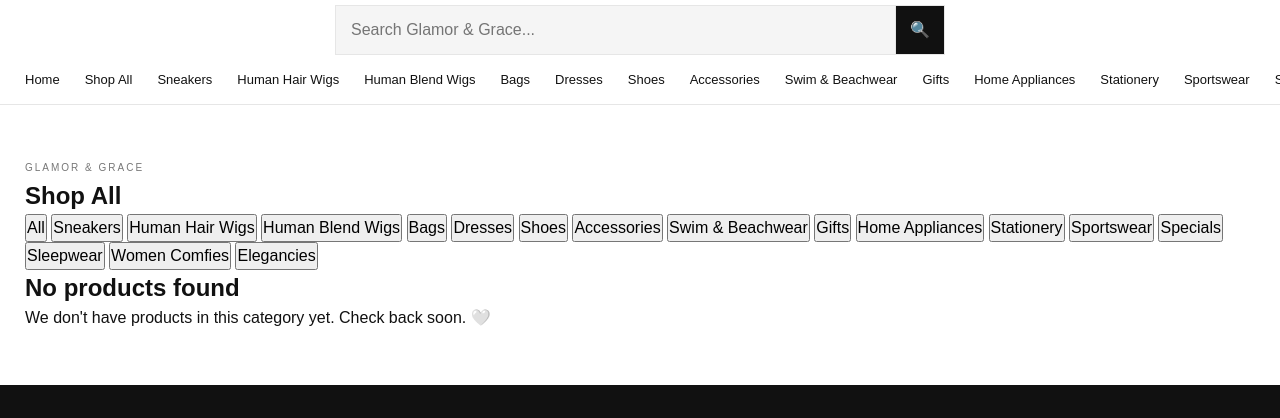
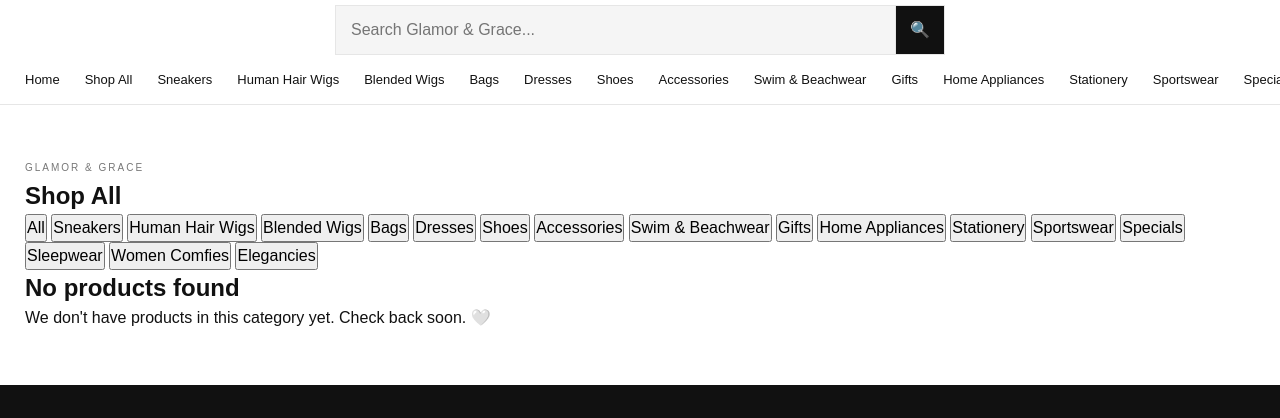
Before and after one commit to lezafula-ctrl/glamor-and-grace, a plain HTML site: page shop.html in a window 1280 px wide. Shown: the part 220-638 px from the top of the page. Drawn offline with nearby package versions, Linux system fonts and the light colour scheme; no server answers.

Commit message:
Fix blended wigs category links in shop

```diff
--- a/shop.html
+++ b/shop.html
@@ -65,7 +65,7 @@
         </div>
 
 
-        <div class="mobile-menu"><nav class="mobile-nav"><a href="index.html">Home</a><a href="shop.html">Shop All</a><a href="shop.html?category=Sneakers">Sneakers</a><a href="shop.html?category=Human%20Hair%20Wigs">Human Hair Wigs</a><a href="shop.html?category=Human%20Blend%20Wigs">Human Blend Wigs</a><a href="shop.html?category=Bags">Bags</a><a href="shop.html?category=Dresses">Dresses</a><a href="shop.html?category=Shoes">Shoes</a><a href="shop.html?category=Accessories">Accessories</a><a href="shop.html?category=Swim%20%26%20Beachwear">Swim & Beachwear</a><a href="shop.html?category=Gifts">Gifts</a><a href="shop.html?category=Home%20Appliances">Home Appliances</a><a href="shop.html?category=Stationery">Stationery</a><a href="shop.html?category=Sportswear">Sportswear</a><a href="shop.html?category=Specials">Specials</a><a href="shop.html?category=Sleepwear">Sleepwear</a><a href="shop.html?category=Women%20Comfies">Women Comfies</a><a href="shop.html?category=Elegancies">Elegancies</a><a href="index.html#faith-inspiration">Faith &amp; Inspiration</a></nav></div>
+        <div class="mobile-menu"><nav class="mobile-nav"><a href="index.html">Home</a><a href="shop.html">Shop All</a><a href="shop.html?category=Sneakers">Sneakers</a><a href="shop.html?category=Human%20Hair%20Wigs">Human Hair Wigs</a><a href="shop.html?category=Blended%20Wigs">Blended Wigs</a><a href="shop.html?category=Bags">Bags</a><a href="shop.html?category=Dresses">Dresses</a><a href="shop.html?category=Shoes">Shoes</a><a href="shop.html?category=Accessories">Accessories</a><a href="shop.html?category=Swim%20%26%20Beachwear">Swim & Beachwear</a><a href="shop.html?category=Gifts">Gifts</a><a href="shop.html?category=Home%20Appliances">Home Appliances</a><a href="shop.html?category=Stationery">Stationery</a><a href="shop.html?category=Sportswear">Sportswear</a><a href="shop.html?category=Specials">Specials</a><a href="shop.html?category=Sleepwear">Sleepwear</a><a href="shop.html?category=Women%20Comfies">Women Comfies</a><a href="shop.html?category=Elegancies">Elegancies</a><a href="index.html#faith-inspiration">Faith &amp; Inspiration</a></nav></div>
 
         <!-- SEARCH -->
 
@@ -92,7 +92,7 @@
             <a href="shop.html">Shop All</a>
             <a href="shop.html?category=Sneakers">Sneakers</a>
             <a href="shop.html?category=Human%20Hair%20Wigs">Human Hair Wigs</a>
-            <a href="shop.html?category=Human%20Blend%20Wigs">Human Blend Wigs</a>
+            <a href="shop.html?category=Blended%20Wigs">Blended Wigs</a>
             <a href="shop.html?category=Bags">Bags</a>
             <a href="shop.html?category=Dresses">Dresses</a>
             <a href="shop.html?category=Shoes">Shoes</a>
@@ -154,8 +154,8 @@
         Human Hair Wigs
     </button>
 
-    <button class="filter-button" data-category="Human Blend Wigs">
-        Human Blend Wigs
+    <button class="filter-button" data-category="Blended Wigs">
+        Blended Wigs
     </button>
 
     <button class="filter-button" data-category="Bags">
```
